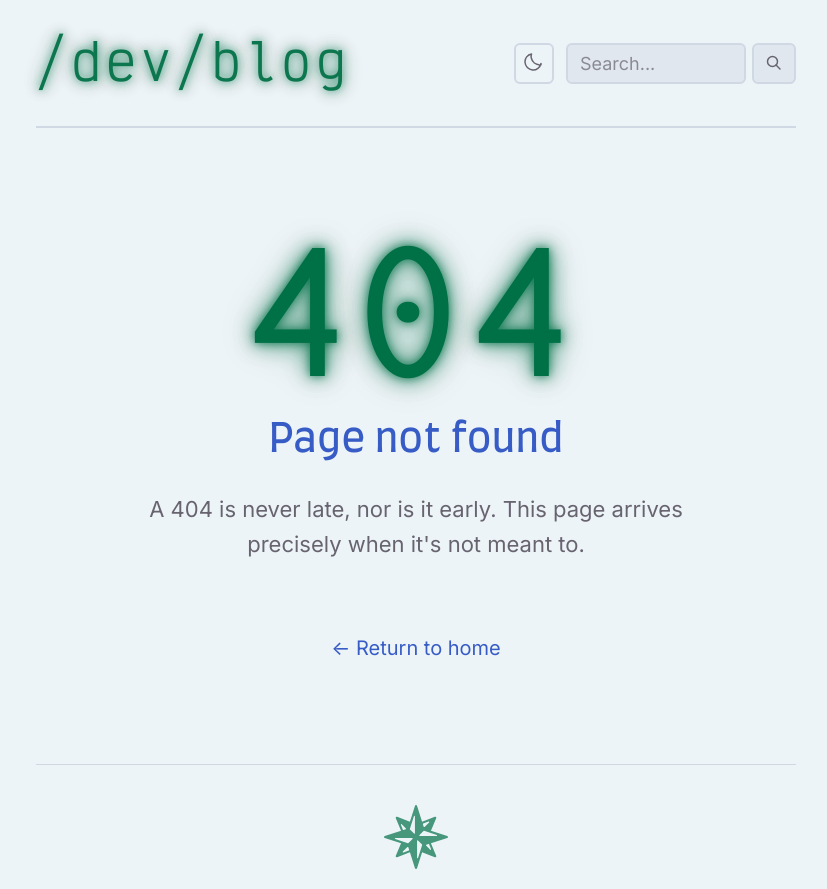
After one commit to spwx/blog, a Python web app: template templates/404.html in a window 1280 px wide. The commit adds this page. Shown: the whole page, without its empty margins (224-1051 px from the left). Run offline with Jinja, Linux system fonts and the light colour scheme; the template is opened without the code that fills it, so the values that code supplies are empty.

Commit message:
Add custom 404 page with LOTR-inspired message
Create a styled 404 error page that matches the site's aesthetic with a large glowing "404" using Victor Mono font, Farro headings, and a Gandalf-inspired error message.

🤖 Generated with [Claude Code](https://claude.com/claude-code)

Co-Authored-By: Claude Sonnet 4.5 <noreply@anthropic.com>

```diff
--- a/static/style.css
+++ b/static/style.css
@@ -959,6 +959,58 @@ article .date.updated {
     }
 }
 
+/* 404 Error Page */
+.error-page {
+    text-align: center;
+    padding: 60px 20px;
+}
+
+.error-code {
+    font-family: 'Victor Mono', monospace;
+    font-size: 8rem;
+    color: var(--logo-color);
+    margin-bottom: 20px;
+    text-shadow:
+        0 0 10px color-mix(in srgb, var(--logo-color) 80%, transparent),
+        0 0 20px color-mix(in srgb, var(--logo-color) 60%, transparent),
+        0 0 30px color-mix(in srgb, var(--logo-color) 40%, transparent),
+        0 0 40px color-mix(in srgb, var(--logo-color) 20%, transparent);
+    letter-spacing: 0.1em;
+    filter: blur(0.3px);
+    line-height: 1;
+}
+
+.error-message {
+    font-family: 'Farro', sans-serif;
+    font-size: 2rem;
+    color: var(--color-link);
+    margin-bottom: 20px;
+}
+
+.error-description {
+    color: var(--fg-secondary);
+    font-size: 1.1rem;
+    margin-bottom: 40px;
+    max-width: 600px;
+    margin-left: auto;
+    margin-right: auto;
+    line-height: 1.6;
+}
+
+@media (max-width: 600px) {
+    .error-code {
+        font-size: 5rem;
+    }
+
+    .error-message {
+        font-size: 1.5rem;
+    }
+
+    .error-description {
+        font-size: 1rem;
+    }
+}
+
 /* Accessibility: Reduce motion for users who prefer it */
 @media (prefers-reduced-motion: reduce) {
     *,
--- /dev/null
+++ b/templates/404.html
@@ -0,0 +1,14 @@
+{% extends "base.html" %}
+
+{% block title %}/dev/blog - 404 Not Found{% endblock %}
+
+{% block content %}
+<div class="error-page">
+    <h2 class="error-code">404</h2>
+    <p class="error-message">Page not found</p>
+    <p class="error-description">
+        A 404 is never late, nor is it early. This page arrives precisely when it's not meant to.
+    </p>
+    <a href="/" class="back-link">← Return to home</a>
+</div>
+{% endblock %}
```
Also changed, not shown: 3 other files.
